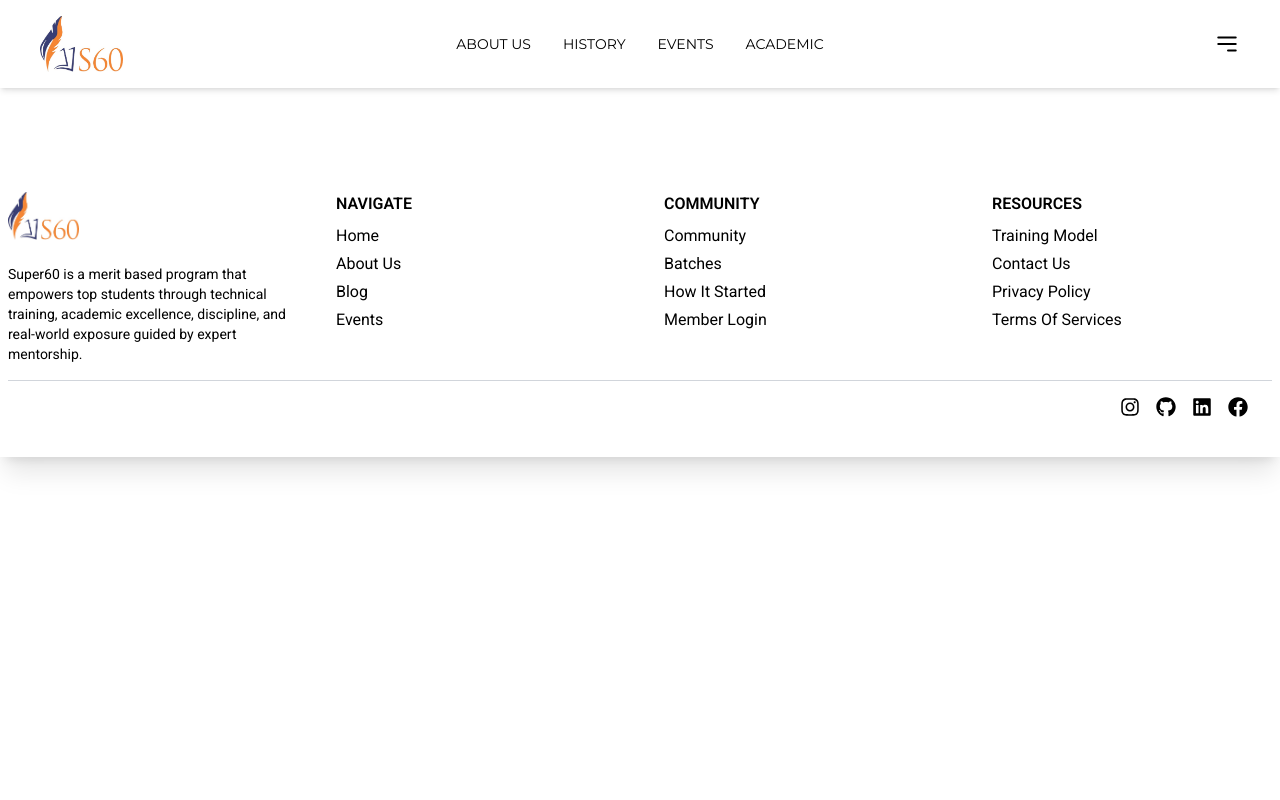
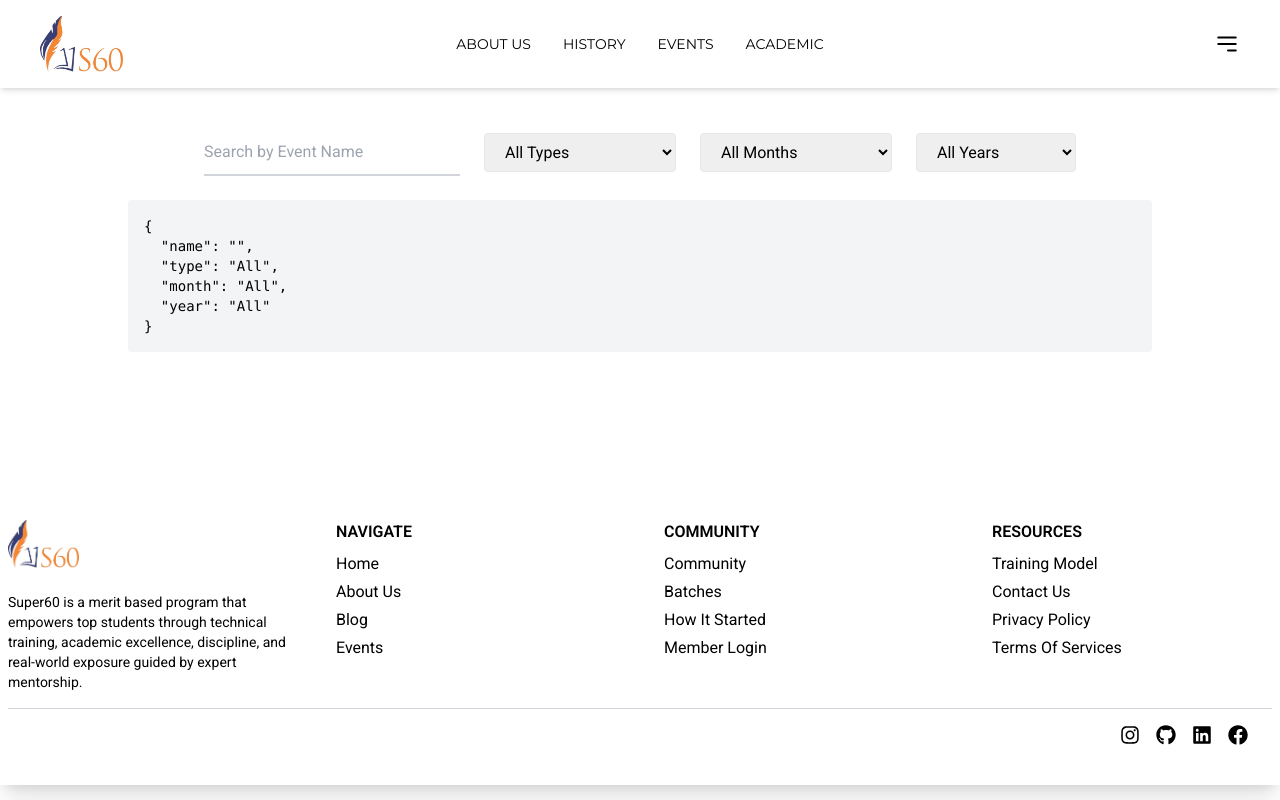
Before and after one commit to Uditkrpathak/Super_60, a React (Vite) app in the folder Frontend/: page /events in a window 1280 px wide. Built offline with nearby package versions, Linux system fonts and the light colour scheme.

Commit message:
event filter added

```diff
--- a/Frontend/src/Pages/Events.jsx
+++ b/Frontend/src/Pages/Events.jsx
@@ -1,9 +1,100 @@
-import React from 'react'
+import { useState } from "react";
 
 const Events = () => {
+  const [filterEvent, setFilterEvent] = useState({
+    name: '',
+    type: 'All',
+    month: 'All',
+    year: 'All',
+  });
+
+  const handleChange = (e) => {
+    const { name, value } = e.target;
+    setFilterEvent(prev => ({ ...prev, [name]: value }));
+  };
+
   return (
-    <div>Events</div>
-  )
-}
+    <div className="mt-32 px-4">
+      <div className="max-w-screen-lg mx-auto">
+        <div className="flex flex-col md:flex-row md:flex-wrap gap-4 md:gap-6 items-center justify-center">
 
-export default Events
+          {/* Floating Label Input */}
+          <div className="relative w-full md:w-64">
+            <input
+              type="text"
+              name="name"
+              value={filterEvent.name}
+              onChange={handleChange}
+              id="event-name"
+              className="peer h-12 w-full border-b-2 border-gray-300 text-gray-900 placeholder-transparent focus:outline-none focus:border-blue-600"
+              placeholder="Event Name"
+            />
+            <label
+              htmlFor="event-name"
+              className="absolute left-0 -top-3.5 text-sm text-gray-600 transition-all
+              peer-placeholder-shown:top-3 peer-placeholder-shown:text-base peer-placeholder-shown:text-gray-400
+              peer-focus:-top-3.5 peer-focus:text-sm peer-focus:text-blue-600 cursor-text"
+            >
+              Search by Event Name
+            </label>
+          </div>
+
+          {/* Type Filter */}
+          <select
+            name="type"
+            value={filterEvent.type}
+            onChange={handleChange}
+            className="w-full md:w-48 border px-4 py-2 rounded"
+          >
+            <option value="All">All Types</option>
+            <option value="Hackathon">Hackathon</option>
+            <option value="Webinar">Webinar</option>
+            <option value="Workshop">Workshop</option>
+          </select>
+
+          {/* Month Filter */}
+          <select
+            name="month"
+            value={filterEvent.month}
+            onChange={handleChange}
+            className="w-full md:w-48 border px-4 py-2 rounded"
+          >
+            <option value="All">All Months</option>
+            <option value="January">January</option>
+            <option value="February">February</option>
+            <option value="March">March</option>
+            <option value="April">April</option>
+            <option value="May">May</option>
+            <option value="June">June</option>
+            <option value="July">July</option>
+            <option value="August">August</option>
+            <option value="September">September</option>
+            <option value="October">October</option>
+            <option value="November">November</option>
+            <option value="December">December</option>
+          </select>
+
+          {/* Year Filter */}
+          <select
+            name="year"
+            value={filterEvent.year}
+            onChange={handleChange}
+            className="w-full md:w-40 border px-4 py-2 rounded"
+          >
+            <option value="All">All Years</option>
+            <option value="2023">2023</option>
+            <option value="2024">2024</option>
+            <option value="2025">2025</option>
+          </select>
+        </div>
+
+        {/* Debug Output */}
+        <div className="mt-6 bg-gray-100 p-4 rounded text-sm">
+          <pre>{JSON.stringify(filterEvent, null, 2)}</pre>
+        </div>
+      </div>
+    </div>
+  );
+};
+
+export default Events;
```
